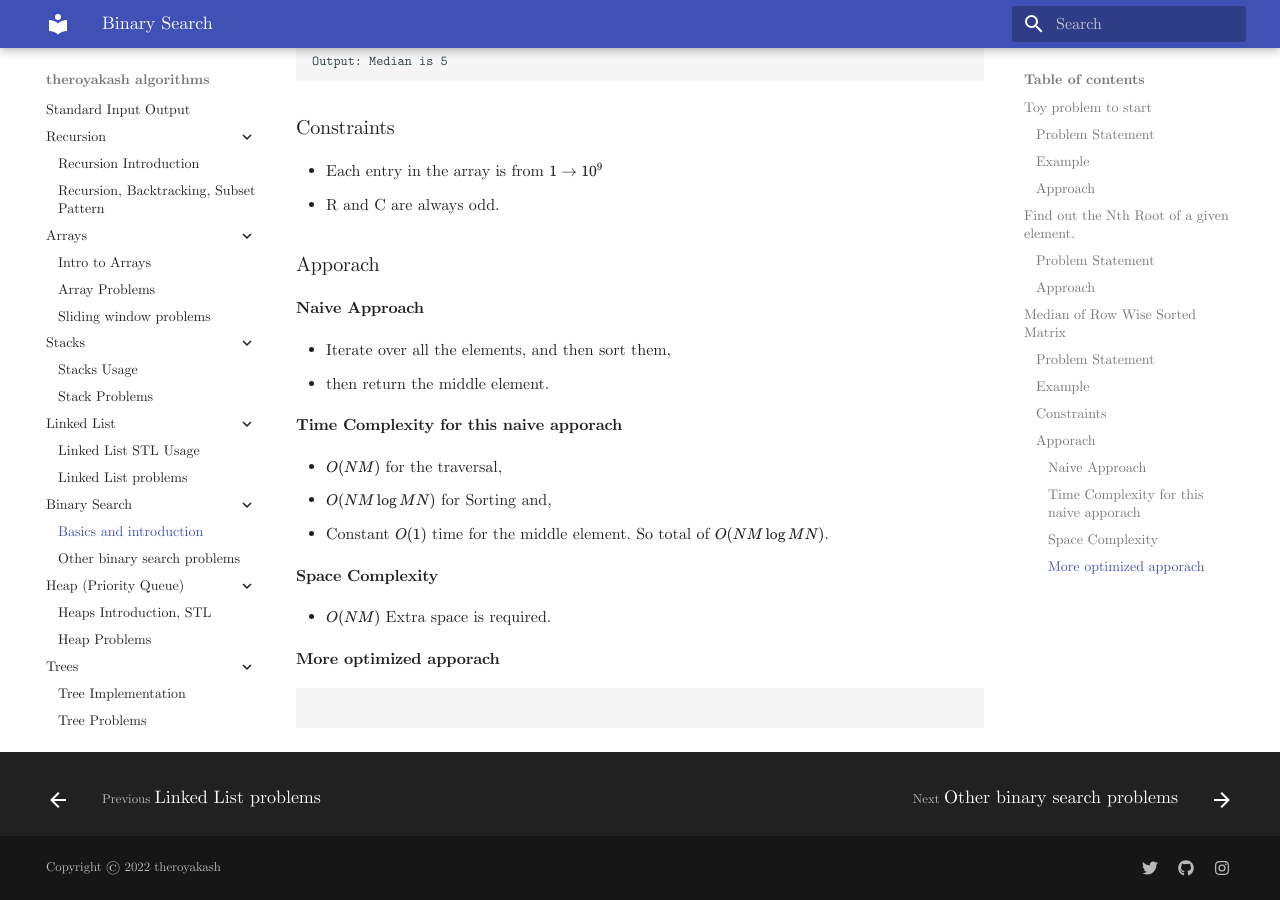
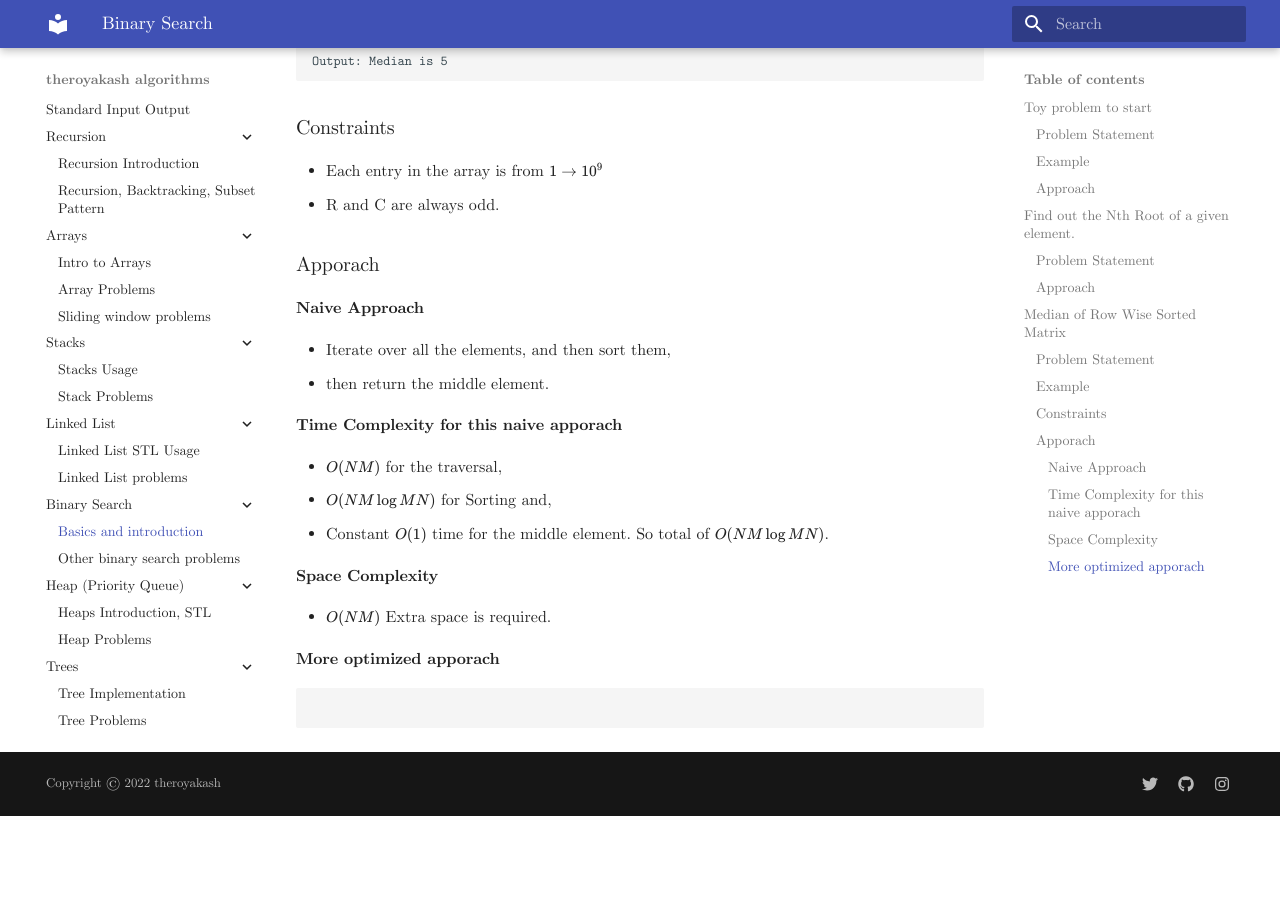
Before and after one commit to theroyakash/algorithms.theroyakash.com, an MkDocs documentation site: the page built from docs/bss.md, in a window 1280 px wide and 900 px high, scrolled down 4048 px. Built offline with MkDocs 1.6.1 and Material for MkDocs 9.7.7, drawn with Linux system fonts in a browser that asks for light colours; after the commit the page ends 4864 px from its top, so only the background shows below that.

Commit message:
removed template overrides

```diff
--- a/mkdocs.yml
+++ b/mkdocs.yml
@@ -35,7 +35,6 @@ nav:
 
 theme:
   name: material
-  custom_dir: overrides
   # logo: images/logo.png
   features:
     - navigation.expand
--- a/overrides/partials/footer.html
+++ /dev/null
@@ -1,59 +0,0 @@
-<footer class="md-footer">
-
-    <!-- Link to previous and/or next page -->
-    {% if page.previous_page or page.next_page %}
-    <nav class="md-footer__inner md-grid" aria-label="{{ lang.t('footer.title') }}">
-
-        <!-- Link to previous page -->
-        {% if page.previous_page %}
-        {% set direction = lang.t("footer.previous") %}
-        <a href="{{ page.previous_page.url | url }}" class="md-footer__link md-footer__link--prev"
-            aria-label="{{ direction }}: {{ page.previous_page.title | e }}" rel="prev">
-            <div class="md-footer__button md-icon">
-                {% include ".icons/material/arrow-left.svg" %}
-            </div>
-            <div class="md-footer__title">
-                <div class="md-ellipsis">
-                    <span class="md-footer__direction">
-                        {{ direction }}
-                    </span>
-                    {{ page.previous_page.title }}
-                </div>
-            </div>
-        </a>
-        {% endif %}
-
-        <!-- Link to next page -->
-        {% if page.next_page %}
-        {% set direction = lang.t("footer.next") %}
-        <a href="{{ page.next_page.url | url }}" class="md-footer__link md-footer__link--next"
-            aria-label="{{ direction }}: {{ page.next_page.title | e }}" rel="next">
-            <div class="md-footer__title">
-                <div class="md-ellipsis">
-                    <span class="md-footer__direction">
-                        {{ direction }}
-                    </span>
-                    {{ page.next_page.title }}
-                </div>
-            </div>
-            <div class="md-footer__button md-icon">
-                {% include ".icons/material/arrow-right.svg" %}
-            </div>
-        </a>
-        {% endif %}
-    </nav>
-    {% endif %}
-
-    <!-- Further information -->
-    <div class="md-footer-meta md-typeset">
-        <div class="md-footer-meta__inner md-grid">
-            {% include "partials/copyright.html" %}
-
-            <!-- Social links -->
-            {% if config.extra.social %}
-            {% include "partials/social.html" %}
-            {% endif %}
-        </div>
-    </div>
-
-</footer>
```
